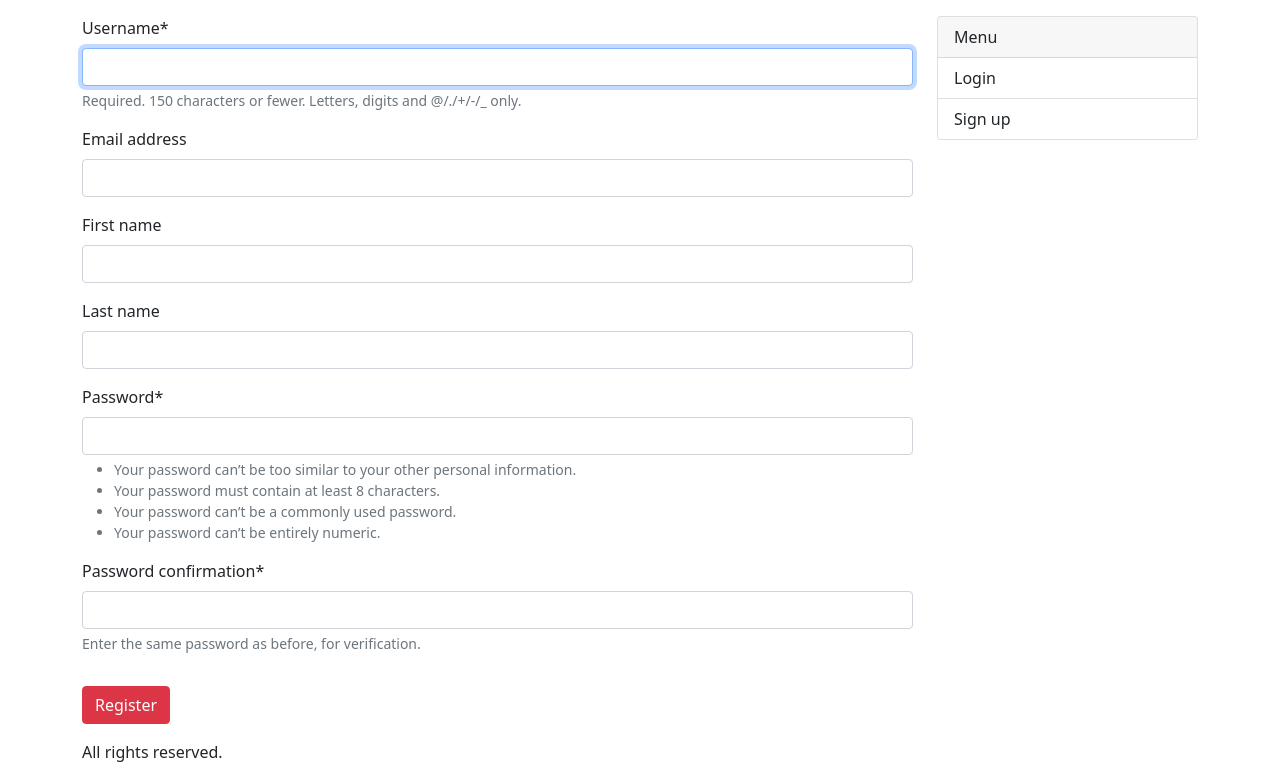
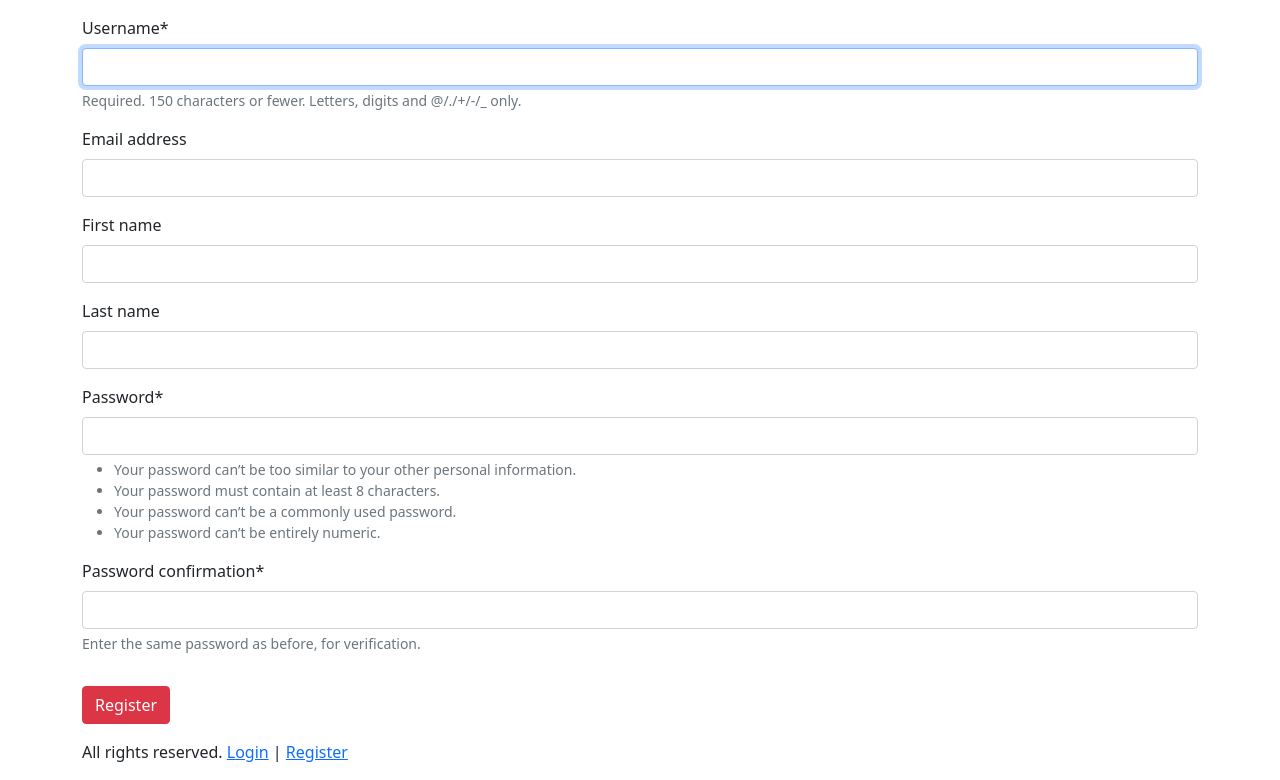
Before and after one commit to mirayiyidogan/swe_573, a Django app: page /account/registration in a window 1280 px wide. Shown: the part 56-836 px from the top of the page. Run offline with Django 4.2, Linux system fonts and the light colour scheme; data that the repository does not hold is empty; parts of the project's set-up code (start-up, migrations or seed data) failed here and were passed over; some libraries are stand-ins or nearby versions.

Commit message:
Login procedure has been implemented

```diff
--- a/account/urls.py
+++ b/account/urls.py
@@ -1,7 +1,11 @@
 from django.urls import path
 from account.views import logout, reset_password, profile_update, registration
+from django.contrib.auth import views as auth_views
 
 urlpatterns = [
+    path('login', auth_views.LoginView.as_view(
+        template_name = 'pages/login.html'
+    ), name='login'),
     path('logout', logout, name='logout'),
     path("reset-password", reset_password, name="reset-password"),
     # reset-password linkine karşılık reset_password view ı çalışarak url ismi de reset-password olacak
--- a/config/settings.py
+++ b/config/settings.py
@@ -133,6 +133,8 @@ USE_I18N = True
 
 USE_TZ = True
 
+LOGIN_REDIRECT_URL = "/"
+
 
 # Static files (CSS, JavaScript, Images)
 # https://docs.djangoproject.com/en/4.1/howto/static-files/
--- a/templates/base.html
+++ b/templates/base.html
@@ -29,12 +29,15 @@
 
       <div class="container mt-3">
         <div class="row">
-            <div class="col-sm-9">
+         <div {% if request.user.is_authenticated %} class="col-sm-9" {% else %} class="col-12" {% endif %}>
             {% block content %}{% endblock %}
             </div>
-            {% include 'components/sidebar.html' %}
+            {% if request.user.is_authenticated %}
+               {% include 'components/sidebar.html' %}
+            {% endif %}
         </div>
-    {% include 'components/footer.html' %}
+            {% include 'components/footer.html' %}
+         </div>
       <!-- Option 1: Bootstrap Bundle with Popper -->
       <script
          src="{% static 'js/boostrap.bundle.min.js' %}"
--- a/templates/components/footer.html
+++ b/templates/components/footer.html
@@ -1,6 +1,10 @@
 <div class="row">
     <div class="col-12">
-        <p>All rights reserved.</p>
+        <p>All rights reserved.
+        {% if not request.user.is_authenticated %}
+         <a href="{% url 'login' %}">Login</a> | <a href="{% url 'registration' %}">Register</a>
+         {% endif %}
+        </p>
     </div>
 </div>
 </div>
--- a/templates/components/sidebar.html
+++ b/templates/components/sidebar.html
@@ -1,5 +1,4 @@
 <div class="col-sm-3">
-    {% if request.user.is_authenticated %}
     <h2>Welcome back {{request.user}}!</h2>
     <div class="card mb-3" >
         <div class="card-header">
@@ -17,14 +16,4 @@
             <a href="{% url 'reset-password' %}">Reset Password</a></li>
         </ul>
     </div>
-    {% else %}
-    <div class="card mb-3" >
-        <div class="card-header">
-        Menu
-        </div>
-        <ul class="list-group list-group-flush">
-        <li class="list-group-item">Login</li>
-        <li class="list-group-item">Sign up</li>
-    {% endif %}
-
 </div>
```
Also changed, not shown: account/templates/pages/login.html (added, +13 -0 lines).
